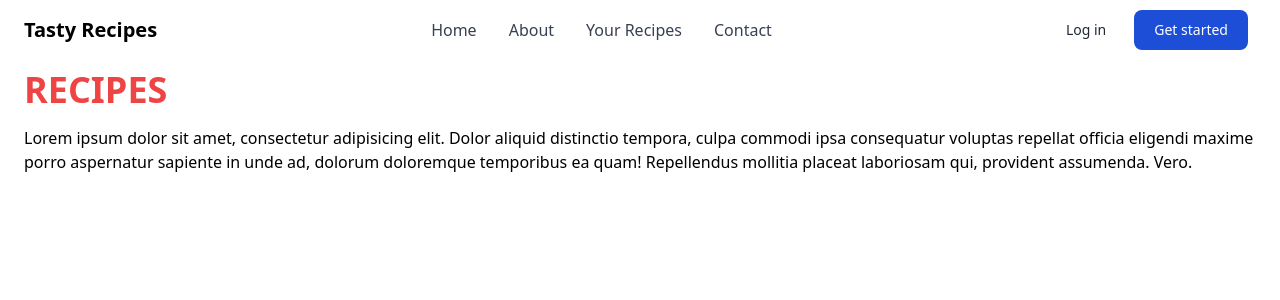
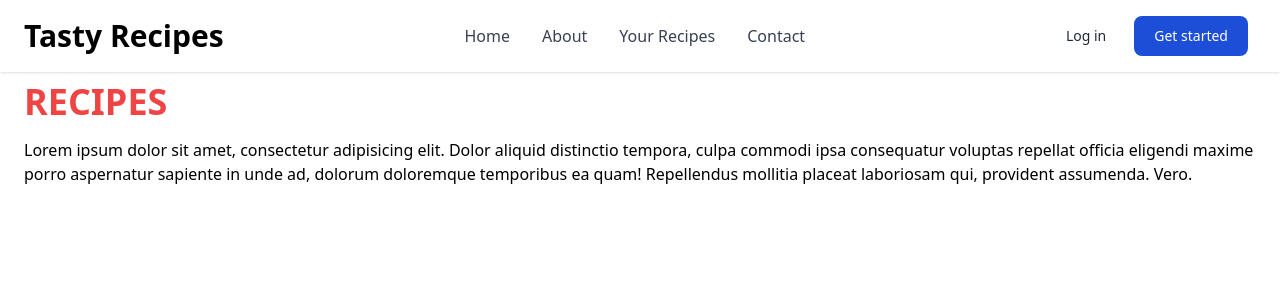
Before and after one commit to Jon-Felipe/Tasty-React, a React (Vite) app: page / in a window 1280 px wide. Shown: the top 300 px of the page. Built offline with nearby package versions, Linux system fonts and the light colour scheme.

Commit message:
updated header styling

```diff
--- a/src/components/Header.tsx
+++ b/src/components/Header.tsx
@@ -14,9 +14,9 @@ type Props = {
 const Header = ({ showLinks, setShowLinks }: Props) => {
   return (
     <header>
-      <nav className='bg-white border-gray-200 px-4 lg:px-6 py-2.5'>
+      <nav className='bg-white px-4 lg:px-6 py-2 lg:py-4 shadow'>
         <div className='flex flex-wrap justify-between items-center mx-auto max-w-screen-xl'>
-          <h1 className='text-xl font-semibold whitespace-nowrap'>
+          <h1 className='text-xl lg:text-3xl font-semibold whitespace-nowrap'>
             Tasty Recipes
           </h1>
           <div className='flex items-center lg:order-2'>
```
